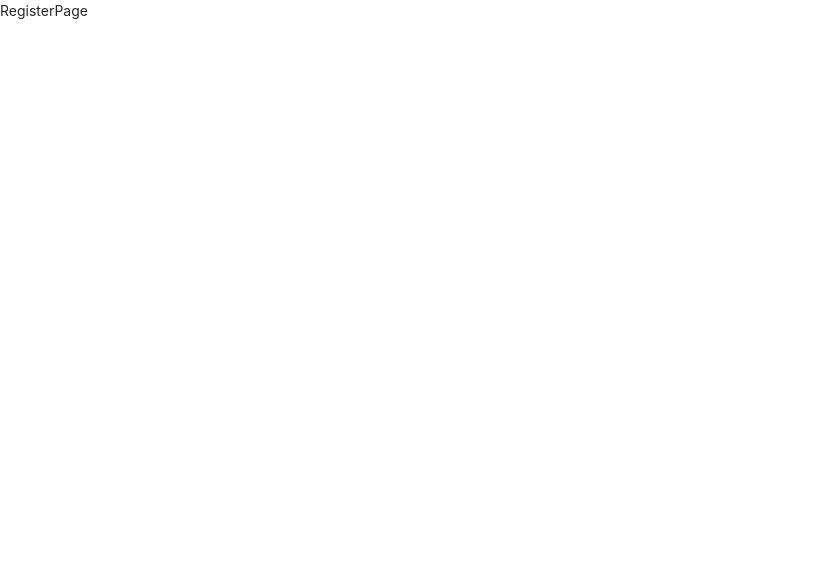
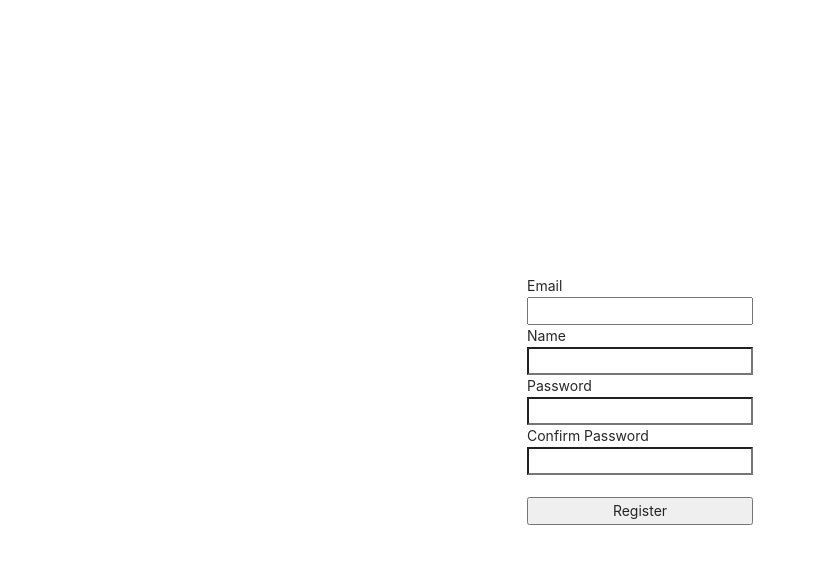
Before and after one commit to ArchivvonJang/boiler-plate, a React (Create React App) app in the folder client/: page /register in a window 1280 px wide. Shown: the top 564 px of the page, without its empty margins (0-815 px from the left). Built offline with nearby package versions, Linux system fonts and the light colour scheme.

Commit message:
LoginPage, RegisterPage

```diff
--- /dev/null
+++ b/client/src/_actions/types.js
@@ -0,0 +1,4 @@
+//Type들만 관리하는 JS
+
+export const LOGIN_USER = "login_user";
+export const REGISTER_USER = "register_user";
--- /dev/null
+++ b/client/src/_actions/user_action.js
@@ -0,0 +1,32 @@
+import axios from 'axios';
+import {
+    LOGIN_USER,
+    REGISTER_USER
+} from './types';
+
+//email, password를 dataToSubmit 파라미터를 통해 받는다.
+export function loginUser(dataToSubmit){
+
+    const request = axios.post('/api/users/login', dataToSubmit)
+    .then(response =>
+        response.data //서버에서 받은 데이터를 request에 저장한 다음, reducer로 return
+    )
+
+    return{
+        type : LOGIN_USER,
+        payload : request
+    }
+}
+
+export function registerUser(dataToSubmit){
+
+    const request = axios.post('/api/users/register', dataToSubmit)
+    .then(response =>
+        response.data
+    )
+
+    return{
+        type : REGISTER_USER,
+        payload : request
+    }
+}
--- a/client/src/_reducers/index.js
+++ b/client/src/_reducers/index.js
@@ -1,9 +1,9 @@
 import { combineReducers } from "redux";
-//import user from './user_reducer';
+import user from './user_reducer';
 
 
 const rootReducer = combineReducers({
-    //user,
+    user
 })
 
 export default rootReducer;
--- a/client/src/_reducers/user_reducer.js
+++ b/client/src/_reducers/user_reducer.js
@@ -0,0 +1,23 @@
+import {
+    LOGIN_USER
+    ,REGISTER_USER
+} from '../_actions/types';
+
+
+//reducer : 이전과 현재 state를 nextState로 넘겨준다
+// eslint-disable-next-line import/no-anonymous-default-export
+export default function(state={}, action){
+    //다른 type이 올 때마다 다른 처리를 해주기 위해 switch
+    switch (action.type) {
+        case LOGIN_USER:
+            return{...state, loginSuccess : action.payload}//spreadoperator
+            //break;
+
+        case REGISTER_USER:
+            return{...state, register : action.payload}
+            //break;
+
+        default:
+            return state;
+    }
+}
--- a/client/src/components/views/LoginPage/LoginPage.js
+++ b/client/src/components/views/LoginPage/LoginPage.js
@@ -1,6 +1,11 @@
 import React, { useState } from "react";
+//import Axios from "axios";
+import { useDispatch } from "react-redux";
+import { loginUser } from '../../../_actions/user_action'
 
-function LoginPage(){
+function LoginPage(props){
+    //redux dispatch 추가
+    const dispatch = useDispatch();
 
     //state 추가
     const [Email, setEmail] = useState("")
@@ -13,6 +18,34 @@
         setPassword(event.currentTarget.value)
     }
     const onSubmitHandler = (event) => {
+        event.preventDefault(); //page 버튼클릭시 발생하는 refresh를 방지해준다.
+
+        //console.log('Email', Email);
+        //console.log('Password', Password);
+
+        let body = {
+            email : Email,
+            passowrd : Password
+        }
+
+
+        /* Axios.post('/api/user/login', body)
+            .then(response=>{
+            })  여기서 진행되는 request를 user_action.js에서 */
+
+        //Redux dispatch를 이용해서 Action을 취한다.
+        //<Action> -> <Reducer> -> <Store> -> Suscribe -> <Rearct Component> -> Dispatch(action) -> <Action>
+                //Action name == loginUser
+        dispatch(loginUser(body))
+        .then(response => {
+            //로그인 성공시 랜딩페이지로 이동
+            if(response.payload.loginSuccess){
+                props.first.history.push('/')
+            }else{
+                alert('Error')
+            }
+        })
+
 
     }
 
@@ -29,7 +62,7 @@
                 <input type="password" value={Password} onChange={onPasswordHandler} />
 
                 <br/>
-                <button>
+                <button type="submit">
                     Login
                 </button>
             </form>
--- a/client/src/components/views/RegisterPage/RegisterPage.js
+++ b/client/src/components/views/RegisterPage/RegisterPage.js
@@ -1,9 +1,88 @@
-import React from 'react'
+import React, { useState } from "react";
+import { useDispatch } from "react-redux";
+import { registerUser } from '../../../_actions/user_action'
 
-function RegisterPage() {
-  return (
-    <div>RegisterPage</div>
-  )
+function RegisterPage(props) {
+
+     //redux dispatch 추가
+     const dispatch = useDispatch();
+
+     //state 추가
+     const [Email, setEmail] = useState("")
+     const [Password, setPassword] = useState("")
+     const [Name, setName] = useState("")
+     const [ConfirmPassword, setConfirmPassword] = useState("")
+
+     const onEmailHandler = (event) => {
+         setEmail(event.currentTarget.value)
+     }
+     const onNameHandler = (event) => {
+         setName(event.currentTarget.value)
+     }
+     const onPasswordHandler = (event) => {
+        setPassword(event.currentTarget.value)
+    }
+     const onConfirmPasswordHandler = (event) => {
+        setConfirmPassword(event.currentTarget.value)
+    }
+
+
+     const onSubmitHandler = (event) => {
+         event.preventDefault(); //page 버튼클릭시 발생하는 refresh를 방지해준다.
+
+         //비밀번호와 비밀번호 확인 check
+         if(Password !== ConfirmPassword){
+             return alert('비밀번호와 비밀번호 확인은 같아야합니다.');
+         }
+
+         let body = {
+             email : Email,
+             name : Name,
+             passowrd : Password
+         }
+
+         //redux로 state 넘기기 : page -> user_action -> type.js -> user_reduce
+
+         dispatch(registerUser(body))
+         .then(response => {
+             //회원가입 성공시 랜딩페이지로 이동
+             if(response.payload.loginSuccess){
+                 props.history.push('/login')
+             }else{
+                 alert('Failed to sign up')
+             }
+         })
+
+
+        }
+
+    return(
+        <div style={{display:'flex', justifyContent: 'center', alignItems:'center', width: '100%', height: '100vh'
+        }}>
+            <form style={{ display:'flex', flexDirection:'column'}}
+                onSubmit={onSubmitHandler}
+            >
+                <label>Email</label>
+                <input type="email" value={Email} onChange={onEmailHandler} />
+
+                <label>Name</label>
+                <input type="text" value={Name} onChange={onNameHandler} />
+
+                <label>Password</label>
+                <input type="password" value={Password} onChange={onPasswordHandler} />
+
+                <label>Confirm Password</label>
+                <input type="password" value={ConfirmPassword} onChange={onConfirmPasswordHandler} />
+
+
+                <br/>
+                <button type="submit">
+                    Register
+                </button>
+            </form>
+        </div>
+    )
+
 }
 
 export default RegisterPage
```
